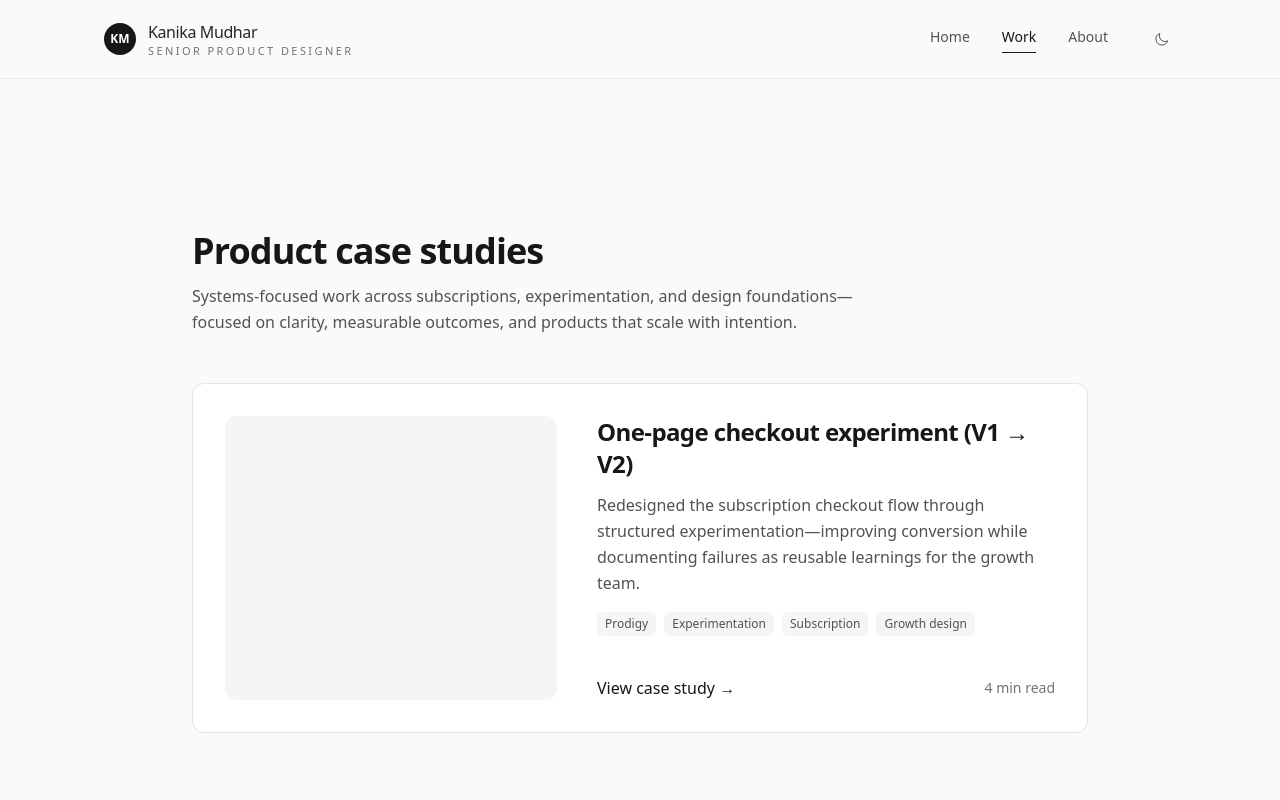
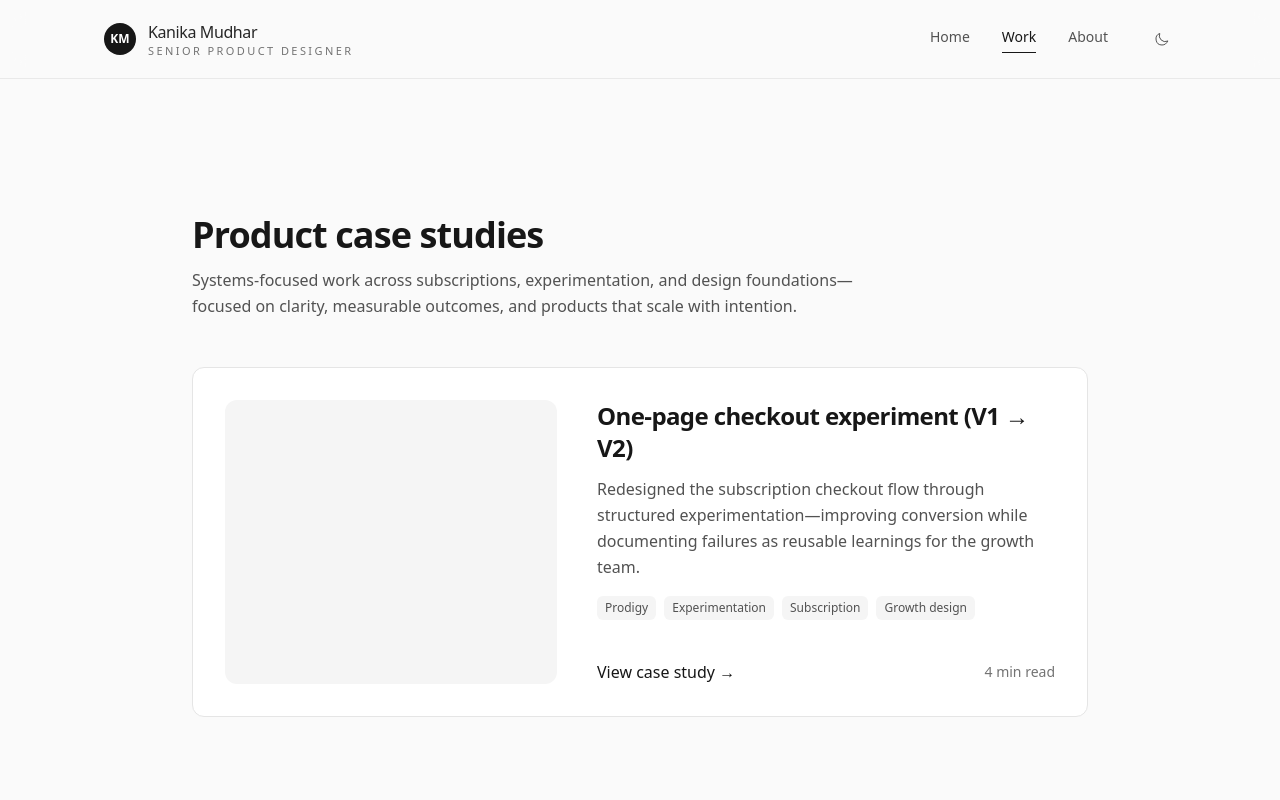
Before and after one commit to Kanika08/kanika-portfolio, a Next.js app: page /work in a window 1280 px wide. Shown: the top 800 px of the page. Built offline with nearby package versions, Linux system fonts and the light colour scheme.

Commit message:
Adjust WorkPage padding for improved layout consistency

```diff
--- a/app/work/page.tsx
+++ b/app/work/page.tsx
@@ -2,7 +2,7 @@ import { CaseStudyCard } from "@/components/case-study-card";
 
 export default function WorkPage() {
   return (
-    <section className="max-w-4xl mx-auto pt-6 md:pt-10 pb-10 md:pb-12">
+    <section className="max-w-4xl mx-auto pt-4 md:pt-6 pb-10 md:pb-12">
       <div>
         <h1 className="text-2xl md:text-3xl lg:text-4xl font-semibold tracking-tight text-neutral-900 dark:text-neutral-100">
           Product case studies
```
